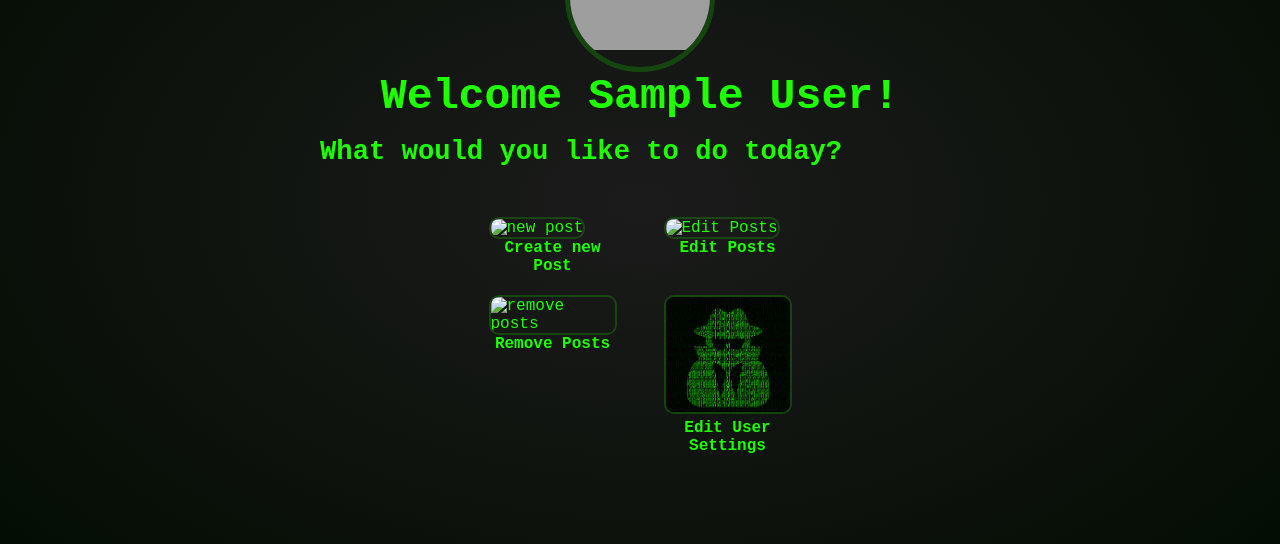
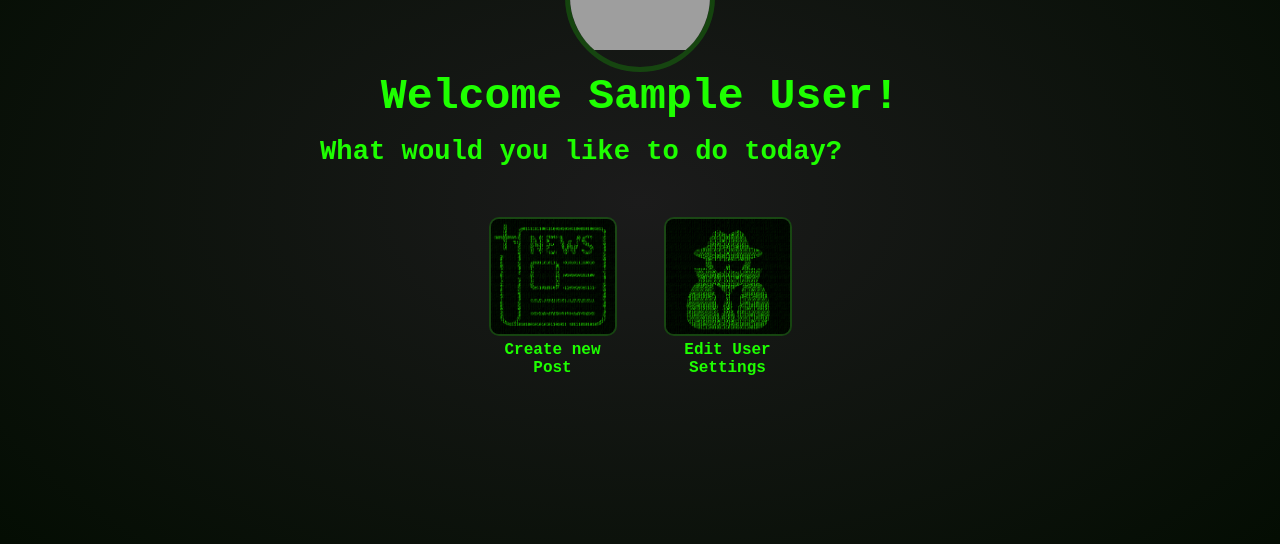
Before and after one commit to JoeyJaySWE/h4ck3r-n3w5, a PHP site: page /app/users/user.php in a window 1280 px wide. Shown: the part 198-742 px from the top of the page. Run offline with PHP 8.4, Linux system fonts and the light colour scheme; the visitor is signed in with stand-in values (Sample User, id 1); some libraries are stand-ins or nearby versions; grey boxes are pictures that could not be loaded.

Commit message:
updated code with removal of unsupported buttons, and images for the supported ones.

```diff
--- a/resources/app/users/user.php
+++ b/resources/app/users/user.php
@@ -54,22 +54,8 @@ require "../../views/header.php";
         <section class="quick_menue">
             <a class="quick_launch_card" href="../posts/new-post.php/">
                 <figure>
-                    <img src="https://via.placeholder.com/128?text=New+Post" alt="new post">
+                    <img src="../../assets/img/new_post.png" alt="new post">
                     <figcaption>Create new Post</figcaption>
-                </figure>
-            </a>
-            <a class="quick_launch_card" href="../posts/posts?action=edit.php/">
-                <figure>
-                    <img src="https://via.placeholder.com/128?text=Edit+Posts" alt="Edit Posts">
-                    <figcaption>Edit Posts</figcaption>
-                </figure>
-            </a>
-
-
-            <a class="quick_launch_card" href="../posts/posts?action=remove.php/">
-                <figure>
-                    <img src="https://via.placeholder.com/128?text=Remove+Post" alt="remove posts">
-                    <figcaption>Remove Posts</figcaption>
                 </figure>
             </a>
             <a class="quick_launch_card" href="../users/user.php?action=settings">
```
